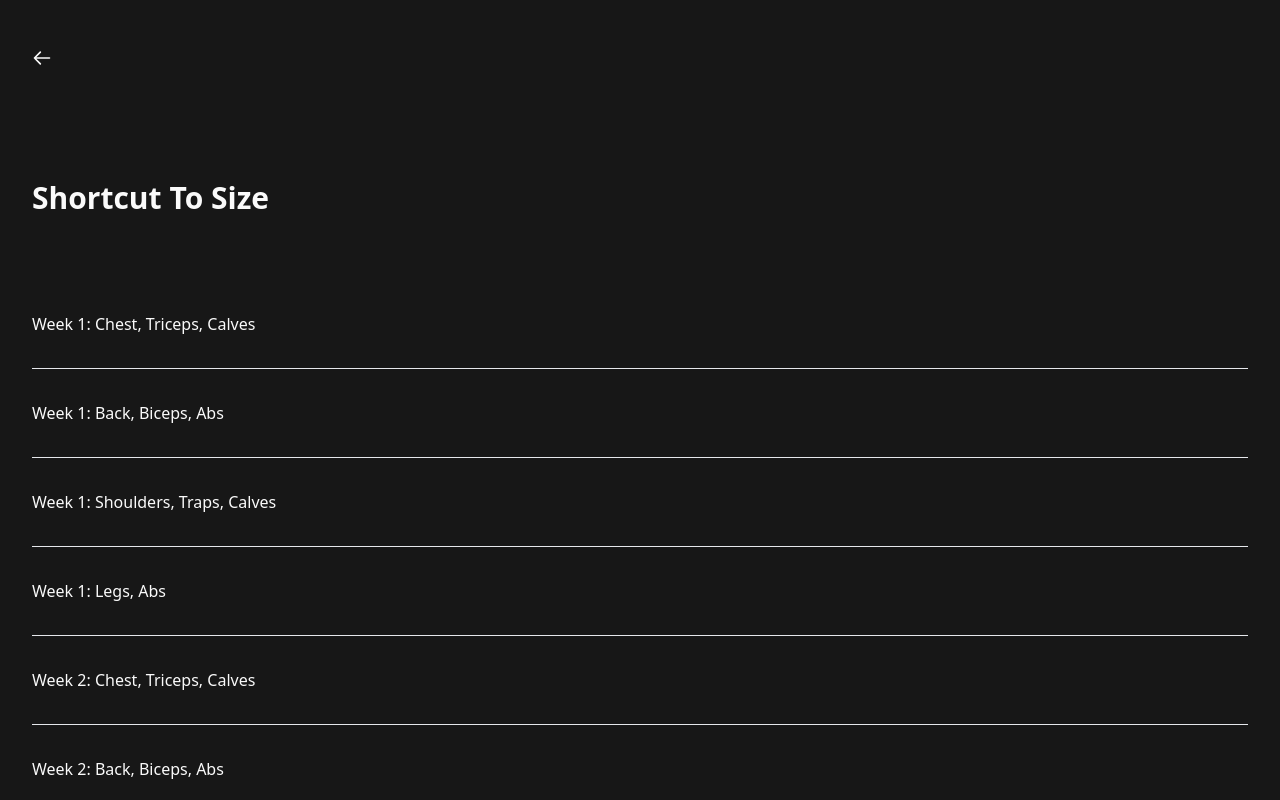
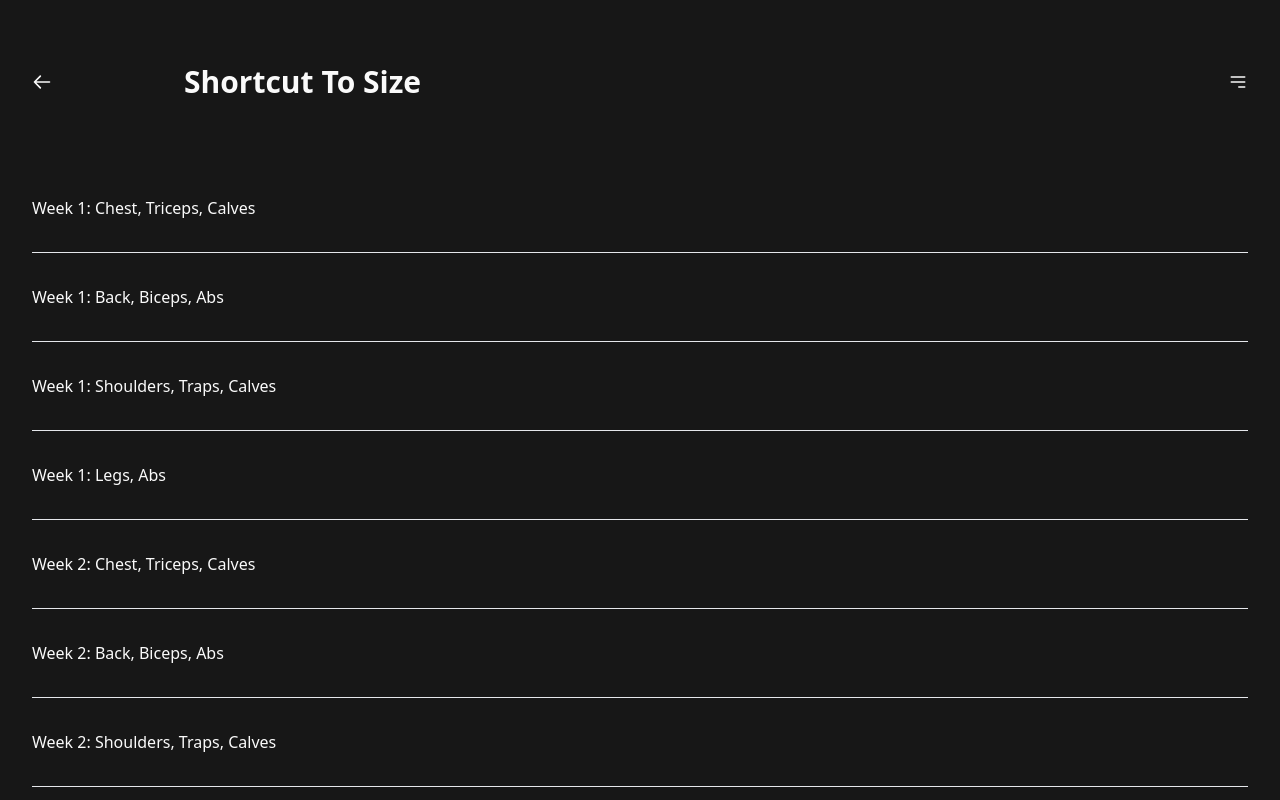
Before and after one commit to ethanmick/fitzero, a Next.js app: page /routines/4accb4a4-3052-4eba-9e25-3a04d202cc3c in a window 1280 px wide. Shown: the top 800 px of the page. Built offline with nearby package versions, Linux system fonts and the light colour scheme.

Commit message:
Updating the layout look and feel

```diff
--- /dev/null
+++ b/components/header.tsx
@@ -0,0 +1,16 @@
+import classNames from 'classnames'
+import { PropsWithChildren, ReactElement, ReactNode } from 'react'
+
+type Props = {
+  left?: ReactNode
+  right?: ReactNode
+  children?: ReactElement
+}
+
+export const Header = ({ left, right, children }: Props) => (
+  <div className="grid grid-cols-8 items-center py-16">
+    <span className="col-span-1 flex justify-start">{left}</span>
+    <span className="col-span-6">{children}</span>
+    <span className="col-span-1 flex justify-end">{right}</span>
+  </div>
+)
--- a/components/heading.tsx
+++ b/components/heading.tsx
@@ -6,5 +6,5 @@
 >
 
 export const PageTitle = ({ className, ...rest }: PageTitleProps) => (
-  <h1 className={cx('py-16 font-semibold text-3xl')} {...rest} />
+  <h1 className={cx('font-semibold text-3xl')} {...rest} />
 )
--- a/components/index.ts
+++ b/components/index.ts
@@ -1,3 +1,4 @@
 export * from './heading'
 export * from './layout'
+export * from './header'
 export * from './button'
--- /dev/null
+++ b/components/menu.tsx
@@ -0,0 +1,13 @@
+import { MenuAlt3Icon } from '@heroicons/react/outline'
+import { useState } from 'react'
+
+export const Menu = () => {
+  const [open, setOpen] = useState(false)
+  return (
+    <>
+      <button onClick={() => setOpen(true)}>
+        <MenuAlt3Icon className="h-5 w-5" />
+      </button>
+    </>
+  )
+}
--- a/pages/routines/[routineId]/index.tsx
+++ b/pages/routines/[routineId]/index.tsx
@@ -9,6 +9,8 @@
 } from 'next'
 import Link from 'next/link'
 import { Route } from 'lib'
+import { Header } from 'components/header'
+import { Menu } from 'components/menu'
 
 type Workout = {
   routineId: string
@@ -36,12 +38,9 @@
 const RoutinePage: NextPage<Props> = ({ routine }: Props) => {
   return (
     <Main>
-      <div className="flex items-center justify-between py-12">
-        <Back href={Route.Routines} />
-      </div>
-      <div className="flex items-center justify-between">
+      <Header left={<Back href={Route.Routines} />} right={<Menu />}>
         <PageTitle>{routine.name}</PageTitle>
-      </div>
+      </Header>
       <ul className="divide-y">
         {routine.workouts.map((r) => (
           <WorkoutItem key={r.id} {...r} routineId={routine.id} />
--- a/pages/routines/index.tsx
+++ b/pages/routines/index.tsx
@@ -1,7 +1,8 @@
 import { gql } from '@apollo/client'
 import { MenuAlt3Icon } from '@heroicons/react/outline'
-import { PageTitle } from 'components'
+import { Header, PageTitle } from 'components'
 import { Main } from 'components/layout'
+import { Menu } from 'components/menu'
 import { Route } from 'lib'
 import {
   GetServerSidePropsContext,
@@ -47,13 +48,9 @@
 const RoutinesPage: NextPage<Props> = ({ routines }: Props) => {
   return (
     <Main>
-      <div className="flex items-center justify-between py-12">
-        <span />
-        <MobileMenu />
-      </div>
-      <div className="flex items-center justify-between">
+      <Header right={<Menu />}>
         <PageTitle>Routines</PageTitle>
-      </div>
+      </Header>
       <ul className="divide-y">
         {routines.map((r) => (
           <RoutineItem key={r.id} {...r} />
```
